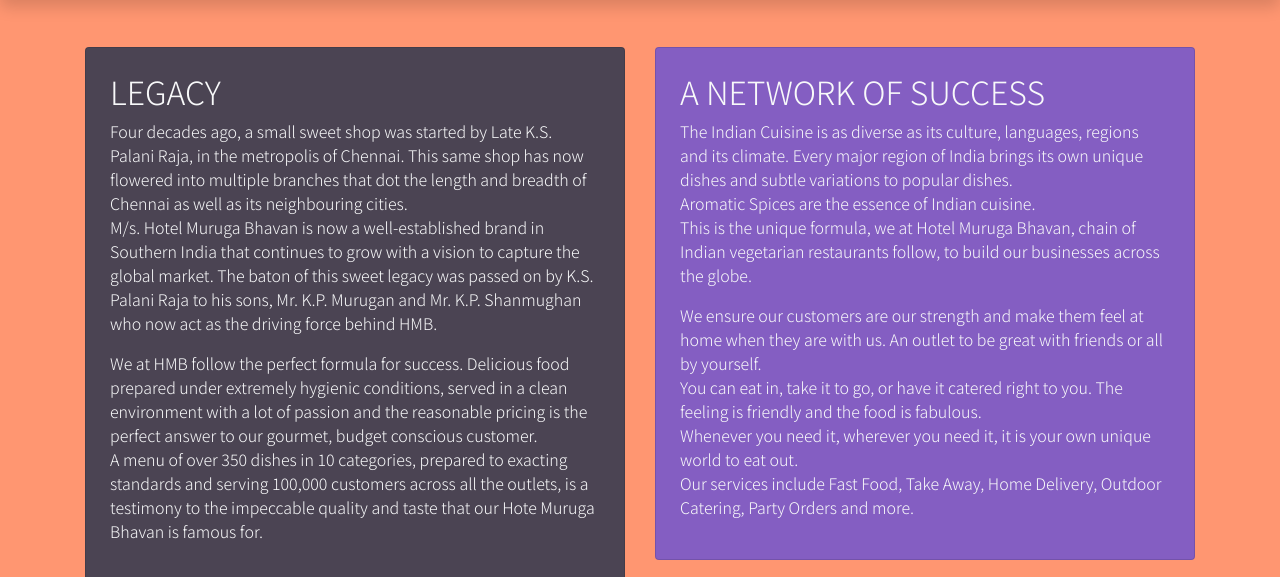
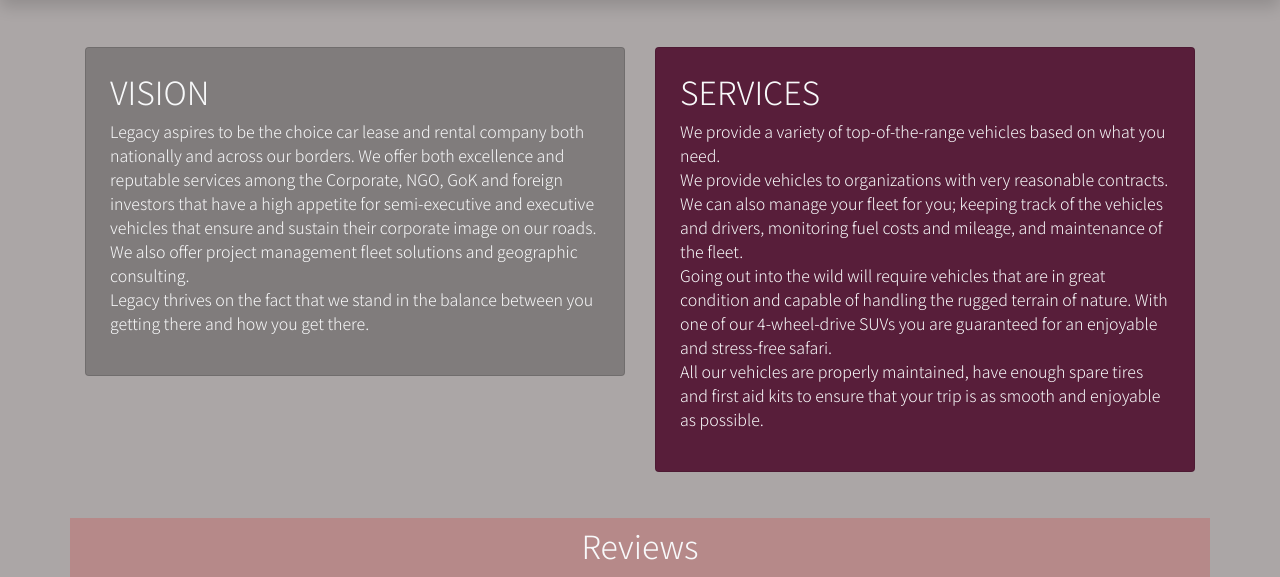
Before and after one commit to preetikrish19/carsrent, a PHP site: page / in a window 1280 px wide. Shown: the part 353-930 px from the top of the page. Run offline with PHP 8.4, Linux system fonts and the light colour scheme; some libraries are stand-ins or nearby versions.

Commit message:
index changed

```diff
--- a/index.php
+++ b/index.php
@@ -18,7 +18,7 @@
 
 </head>
 
-<body style="background: #FF9671">
+<body style="background: #ABA6A6">
 <div class="container-fluid p-0">
 <header>
 <div class="jumbotron text-white jumbotron-image shadow" id="top" >
@@ -77,35 +77,33 @@
 <div class="container" style="margin-top:30px">
     <div class="row">
         <div class="col-md-6 mt-3">
-            <div class="card text-light p-4 " style="background:#4B4453">
-                <h2>LEGACY</h2>
+            <div class="card text-light p-4 " style="background:#807C7C">
+                <h2>VISION</h2>
 
-                <p>Four decades ago, a small sweet shop was started by Late K.S. Palani Raja, in the metropolis of Chennai. This same shop has now flowered into multiple branches that dot the length and breadth of Chennai as well as its neighbouring cities.
-
-                    <br>M/s. Hotel Muruga Bhavan is now a well-established brand in Southern India that continues to grow with a vision to capture the global market. The baton of this sweet legacy was passed on by K.S. Palani Raja to his sons, Mr. K.P. Murugan and Mr. K.P. Shanmughan who now act as the driving force behind HMB.</p>
-                <p>We at HMB follow the perfect formula for success. Delicious food prepared under extremely hygienic conditions, served in a clean environment with a lot of passion and the reasonable pricing is the perfect answer to our gourmet, budget conscious customer.<br>
-                    A menu of over 350 dishes in 10 categories, prepared to exacting standards and serving 100,000  customers across all the outlets, is a testimony to the impeccable quality and taste that our Hote Muruga Bhavan is famous for.</p>
-            </div>
+                <p>Legacy aspires to be the choice car lease and rental company both nationally and across our borders.
+                We offer both excellence and reputable services among the Corporate, NGO, GoK and foreign investors that have a high appetite for
+                semi-executive and executive vehicles that ensure and sustain their corporate image on our roads.
+                We also offer project management fleet solutions and geographic consulting. <br>
+                Legacy thrives on the fact that we stand in the balance between you getting there and how you get there.
+                </div>
         </div>
         <div class="col-md-6 mt-3">
-            <div class="card text-light p-4" style="background:#845EC2">
-                <h2>A NETWORK OF SUCCESS</h2>
-
-                <p>
-                    The Indian Cuisine is as diverse as its culture, languages, regions and its climate. Every major region of India brings its own unique dishes and subtle variations to popular dishes. <br>Aromatic Spices are the essence of Indian cuisine.<br>
-                    This is the unique formula, we at Hotel Muruga Bhavan, chain of Indian vegetarian restaurants follow, to build our businesses across the globe.</p>
-                <p>We ensure our customers are our strength and make them feel at home when they are with us. An outlet to be great with friends or all by yourself.<br>
-                    You can eat in, take it to go, or have it catered right to you. The feeling is friendly and the food is fabulous.<br> Whenever you need it, wherever you need it, it is your own unique world to eat out.<br>
-                    Our services include Fast Food, Take Away, Home Delivery, Outdoor Catering, Party Orders and more.</p>
-            </div>
+            <div class="card text-light p-4" style="background:#581E3A">
+                <h2>SERVICES</h2>
+                <p>We provide a variety of top-of-the-range vehicles based on what you need.<br>
+                We provide vehicles to organizations with very reasonable contracts. We can also manage your fleet for you; keeping track of the vehicles and drivers, monitoring fuel costs and mileage, and maintenance of the fleet.<br>
+                Going out into the wild will require vehicles that are in great condition and capable of handling the rugged terrain of nature. With one of our 4-wheel-drive SUVs you are guaranteed for an enjoyable and stress-free safari.<br>
+                All our vehicles are properly maintained, have enough spare tires and first aid kits to ensure that your trip is as smooth and enjoyable as possible.
+                </p>
+                </div>
         </div>
     </div>
     <p class="push-spaces"></p>
 </div>
 
 
-<div class="container text-center text-light p-2" style="background: #008B74">
-    <h2>Gallery</h2>
+<div class="container text-center text-light p-2" style="background: #B68989">
+    <h2>Reviews</h2>
     <div class="text-center">
         <div id="demo" class="container mx-auto carousel slide mt-2 p-2" data-ride="carousel">
 
@@ -119,19 +117,19 @@
 
             <div class="carousel-inner mx-auto">
                 <div class="carousel-item active">
-                    <img class="img-fluid" src="idli.jpg" alt=Idli">
+                    <img class="img-fluid" src="car2.jpg" alt=>
                 </div>
                 <div class="carousel-item">
-                    <img class="img-fluid" src="dosa.jpg" alt="Dosa">
+                    <img class="img-fluid" src="car3.jpg" alt=>
                 </div>
                 <div class="carousel-item">
-                    <img class="img-fluid" src="meals.jpg" alt="Meals">
+                    <img class="img-fluid" src="car4.jpg" alt=>
                 </div>
                 <div class="carousel-item">
-                    <img class="img-fluid" src="pongal.jpg" alt="Pongal">
+                    <img class="img-fluid" src="car5.jpg" alt=>
                 </div>
                 <div class="carousel-item">
-                    <img class="img-fluid" src="chappathi.jpg" alt="Chappathi">
+                    <img class="img-fluid" src="car6.jpg" alt=>
                 </div>
             </div>
 
@@ -149,10 +147,10 @@
 <div class="jumbotron text-center bg-dark text-light" style="margin-bottom:0" id="contact-us">
     <div class="row">
         <div class="col-lg-6">
-            <h3>Hotel Muruga Bhavan</h3>
+            <h3>RentAcaR.com</h3>
             <p>35, Adyar Main Road,<br>Madhya Kailash, <br> Chennai.<br><br>
                 <span class="material-icons" style="font-size: 16px;">call</span> <a href="callto:+919432112345" >+91 94321 12345</a><br>
-                <span class="material-icons" style="font-size: 16px;">email</span><a href="mailto: hmb@email.com" >hmb@email.com</a><br>
+                <span class="material-icons" style="font-size: 16px;">email</span><a href="mailto: hmb@email.com" >rentacar@email.com</a><br>
             </p>
         </div>
         <div class="col-lg-6">
--- a/main.css
+++ b/main.css
@@ -8,7 +8,7 @@
     font-family: 'Pacifico', cursive;
 }
 .jumbotron-image{
-    background: url("jumbotron.jpg");
+    background: url("car1.jpg");
     background-position: center center;
     background-repeat: no-repeat;
     background-size: cover;
```
Also changed, not shown: signup.php (added, +77 -0 lines), car3.jpg (added), 5 other files.
